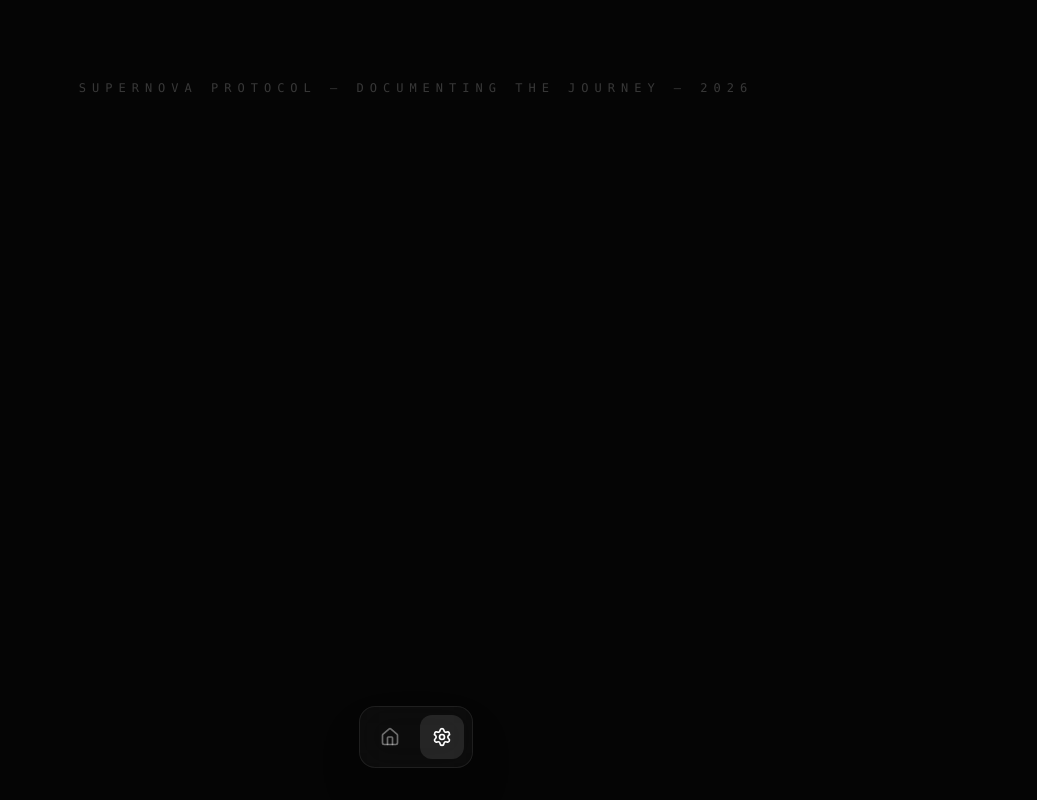
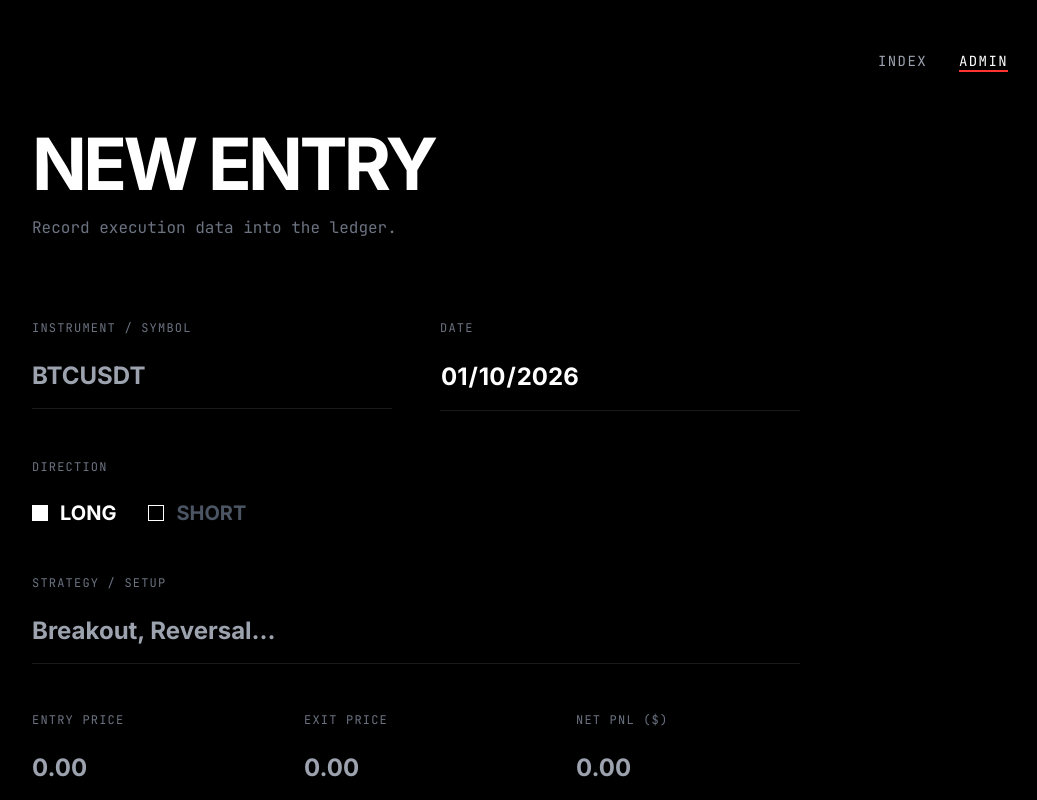
Before and after one commit to AlexiRn3/supernova, a Next.js app: page /dashboard in a window 1280 px wide. Before the commit this address had no page. Shown: the top 800 px of the page, without its empty margins (224-1261 px from the left). Built offline with nearby package versions, Linux system fonts and the light colour scheme.

Commit message:
new style and admin ok

```diff
--- a/app/dashboard/page.tsx
+++ b/app/dashboard/page.tsx
@@ -1,66 +1,116 @@
 'use client';
-import { useEffect, useState } from 'react';
+import { useState } from 'react';
 import { useRouter } from 'next/navigation';
 
 export default function Dashboard() {
-  const [isAuth, setIsAuth] = useState(false);
   const router = useRouter();
-  const [form, setForm] = useState({ symbol: '', direction: 'LONG', pnl: '', setup: 'MSNR' });
-
-  useEffect(() => {
-    const auth = localStorage.getItem('isLoggedIn');
-    if (auth !== 'true') {
-      router.replace('/login');
-    } else {
-      setIsAuth(true);
-    }
-  }, [router]);
-
-  if (!isAuth) return null; // Empêche le flash de contenu avant redirection
+  const [formData, setFormData] = useState({
+    symbol: '',
+    direction: 'LONG',
+    setup: '',
+    entryPrice: '',
+    exitPrice: '',
+    pnl: '',
+    date: new Date().toISOString().split('T')[0]
+  });
 
   const handleSubmit = async (e: React.FormEvent) => {
     e.preventDefault();
     await fetch('/api/trades', {
       method: 'POST',
-      headers: { 'Content-Type': 'application/json' },
-      body: JSON.stringify({ ...form, pnl: Number(form.pnl), status: Number(form.pnl) >= 0 ? 'WIN' : 'LOSS' }),
+      body: JSON.stringify({
+        ...formData,
+        entryPrice: Number(formData.entryPrice),
+        exitPrice: Number(formData.exitPrice),
+        pnl: Number(formData.pnl),
+      }),
     });
-    setForm({ ...form, symbol: '', pnl: '' });
-    alert('Trade ajouté');
+    router.push('/'); // Retour à l'index après ajout
   };
 
+  const handleChange = (e: React.ChangeEvent<HTMLInputElement | HTMLSelectElement>) => {
+    setFormData({ ...formData, [e.target.name]: e.target.value });
+  };
+
+  const inputStyle = "w-full bg-transparent border-b border-neutral focus:border-white text-white text-xl md:text-2xl font-bold py-4 focus:outline-none transition-colors rounded-none";
+  const labelStyle = "text-xs font-mono uppercase tracking-widest text-gray-500 mb-2 block";
+
   return (
-    <div className="pl-20 p-12">
-      <h1 className="text-4xl font-bold mb-12 uppercase">Terminal_Input</h1>
-      <form onSubmit={handleSubmit} className="max-w-md flex flex-col gap-8">
-        <div className="flex flex-col gap-2">
-          <label className="font-mono text-[10px] text-white/40 uppercase">Instrument</label>
+    <main className="min-h-screen pt-32 pb-20 px-6 md:px-12 bg-background">
+      <div className="max-w-3xl mx-auto">
+        <header className="mb-20">
+            <h1 className="text-6xl md:text-7xl font-bold tracking-tighter mb-4">NEW ENTRY</h1>
+            <p className="font-mono text-gray-500">Record execution data into the ledger.</p>
+        </header>
+
+        <form onSubmit={handleSubmit} className="space-y-12">
+
+          <div className="grid grid-cols-1 md:grid-cols-2 gap-12">
+            <div>
+              <label className={labelStyle}>Instrument / Symbol</label>
+              <input name="symbol" placeholder="BTCUSDT" onChange={handleChange} className={inputStyle} required />
+            </div>
+
+            <div>
+              <label className={labelStyle}>Date</label>
+              <input name="date" type="date" value={formData.date} onChange={handleChange} className={inputStyle} required />
+            </div>
+          </div>
+
+          <div>
+             <label className={labelStyle}>Direction</label>
+             <div className="flex gap-8 pt-4">
+                {['LONG', 'SHORT'].map((dir) => (
+                  <label key={dir} className="flex items-center gap-3 cursor-pointer group">
                     <input
-            className="bg-transparent border-b border-border py-4 outline-none focus:border-white"
-            value={form.symbol} onChange={e => setForm({...form, symbol: e.target.value})}
+                      type="radio"
+                      name="direction"
+                      value={dir}
+                      checked={formData.direction === dir}
+                      onChange={handleChange}
+                      className="hidden"
                     />
+                    <span className={`w-4 h-4 border border-white flex items-center justify-center transition-colors ${formData.direction === dir ? 'bg-white' : ''}`}>
+                    </span>
+                    <span className={`text-xl font-bold transition-colors ${formData.direction === dir ? 'text-white' : 'text-gray-600 group-hover:text-gray-400'}`}>
+                      {dir}
+                    </span>
+                  </label>
+                ))}
              </div>
-        <div className="flex flex-col gap-2">
-          <label className="font-mono text-[10px] text-white/40 uppercase">Side</label>
-          <select
-            className="bg-transparent border-b border-border py-4 outline-none appearance-none"
-            value={form.direction} onChange={e => setForm({...form, direction: e.target.value})}
+          </div>
+
+          <div>
+            <label className={labelStyle}>Strategy / Setup</label>
+            <input name="setup" placeholder="Breakout, Reversal..." onChange={handleChange} className={inputStyle} required />
+          </div>
+
+          <div className="grid grid-cols-1 md:grid-cols-3 gap-12">
+            <div>
+              <label className={labelStyle}>Entry Price</label>
+              <input name="entryPrice" type="number" step="any" placeholder="0.00" onChange={handleChange} className={inputStyle} required />
+            </div>
+            <div>
+              <label className={labelStyle}>Exit Price</label>
+              <input name="exitPrice" type="number" step="any" placeholder="0.00" onChange={handleChange} className={inputStyle} required />
+            </div>
+            <div>
+              <label className={labelStyle}>Net PnL ($)</label>
+              <input name="pnl" type="number" step="any" placeholder="0.00" onChange={handleChange} className={inputStyle} required />
+            </div>
+          </div>
+
+          <div className="pt-12">
+            <button
+              type="submit"
+              className="w-full md:w-auto px-12 py-6 bg-white text-black font-bold text-xl uppercase tracking-tighter hover:bg-accent hover:text-white transition-colors"
             >
-            <option value="LONG">LONG</option>
-            <option value="SHORT">SHORT</option>
-          </select>
+              Commit Data
+            </button>
           </div>
-        <div className="flex flex-col gap-2">
-          <label className="font-mono text-[10px] text-white/40 uppercase">Result (PnL)</label>
-          <input
-            type="number" className="bg-transparent border-b border-border py-4 outline-none"
-            value={form.pnl} onChange={e => setForm({...form, pnl: e.target.value})}
-          />
-        </div>
-        <button type="submit" className="border border-white p-6 font-mono text-xs uppercase hover:bg-white hover:text-black transition-all">
-          Execute_Commit
-        </button>
+
         </form>
       </div>
+    </main>
   );
 }
--- a/app/globals.css
+++ b/app/globals.css
@@ -3,34 +3,19 @@
 @tailwind utilities;
 
 body {
-  background-color: #050505;
-  color: #ffffff;
-  overflow-x: hidden;
+  @apply bg-background text-foreground antialiased;
+  /* Grille millimétrée subtile en fond pour guider l'œil */
+  background-size: 40px 40px;
+  background-image: linear-gradient(to right, #111 1px, transparent 1px),
+    linear-gradient(to bottom, #111 1px, transparent 1px);
 }
 
-/* Effet Aurora en arrière-plan */
-.aurora-bg {
-  position: fixed;
-  top: 0;
-  left: 0;
-  width: 100%;
-  height: 100%;
-  z-index: -1;
-  filter: blur(100px);
-  opacity: 0.4;
+/* Utilitaires pour le style Suisse */
+.border-swiss {
+  @apply border-t border-white;
 }
 
-.blob {
-  position: absolute;
-  width: 500px;
-  height: 500px;
-  border-radius: 50%;
+.text-outline {
+  -webkit-text-stroke: 1px rgba(255, 255, 255, 0.3);
+  color: transparent;
 }
-
-/* Verre dépoli */
-.glass {
-  background: rgba(255, 255, 255, 0.03);
-  backdrop-filter: blur(16px);
-  -webkit-backdrop-filter: blur(16px);
-  border: 1px solid rgba(255, 255, 255, 0.08);
-}
--- a/app/login/page.tsx
+++ b/app/login/page.tsx
@@ -1,52 +1,69 @@
 'use client';
 import { useState } from 'react';
+import { useRouter } from 'next/navigation';
 import { motion } from 'framer-motion';
 
 export default function LoginPage() {
   const [password, setPassword] = useState('');
-  const [isLoading, setIsLoading] = useState(false);
+  const [error, setError] = useState(false);
+  const router = useRouter();
 
-  const handleLogin = (e: React.FormEvent) => {
+  const handleSubmit = async (e: React.FormEvent) => {
     e.preventDefault();
-    setIsLoading(true);
+    const res = await fetch('/api/login', {
+      method: 'POST',
+      body: JSON.stringify({ password }),
+    });
 
-    // On simule un petit délai pour la fluidité
-    setTimeout(() => {
-      if (password === 'lucid2026') {
-        localStorage.setItem('isLoggedIn', 'true');
-        window.location.href = '/dashboard';
+    if (res.ok) {
+      router.push('/dashboard');
     } else {
-        setIsLoading(false);
-        alert('Accès refusé');
+      setError(true);
+      setPassword('');
     }
-    }, 800);
   };
 
   return (
-    <div className="min-h-screen flex items-center justify-center p-6 bg-background">
-      <motion.div
-        initial={{ opacity: 0, scale: 0.9 }} animate={{ opacity: 1, scale: 1 }}
-        className="glass p-10 rounded-[40px] w-full max-w-md shadow-2xl"
-      >
-        <h2 className="text-3xl font-bold text-center mb-8">Authentification</h2>
-        <form onSubmit={handleLogin} className="space-y-6">
+    <main className="min-h-screen flex flex-col justify-center px-6 md:px-12 bg-background">
+      <form onSubmit={handleSubmit} className="max-w-4xl w-full mx-auto">
+        <label htmlFor="pwd" className="block text-sm font-mono uppercase tracking-widest text-gray-500 mb-8">
+          Identify Yourself
+        </label>
+
+        <div className="relative group">
           <input
+            id="pwd"
             type="password"
-            placeholder="Clé d'accès"
-            className="w-full bg-white/5 border border-white/10 p-5 rounded-2xl outline-none focus:border-primary transition-all text-center text-xl"
             value={password}
-            onChange={(e) => setPassword(e.target.value)}
+            onChange={(e) => { setError(false); setPassword(e.target.value); }}
+            placeholder="ACCESS KEY"
+            className="w-full bg-transparent text-5xl md:text-8xl font-bold tracking-tighter text-white placeholder:text-neutral focus:outline-none border-b border-neutral focus:border-white transition-colors py-4 uppercase"
             autoFocus
           />
+          <motion.div
+            initial={false}
+            animate={{ width: error ? '100%' : '0%' }}
+            className="absolute bottom-0 left-0 h-[1px] bg-accent"
+          />
+        </div>
+
+        {error && (
+          <motion.p
+            initial={{ opacity: 0, y: 10 }}
+            animate={{ opacity: 1, y: 0 }}
+            className="mt-4 text-accent font-mono text-sm uppercase tracking-widest"
+          >
+            Access Denied // Invalid Key
+          </motion.p>
+        )}
+
         <button
           type="submit"
-            disabled={isLoading}
-            className="w-full bg-white text-black p-5 rounded-2xl font-bold hover:scale-[1.02] active:scale-[0.98] transition-all disabled:opacity-50"
+          className="mt-12 text-sm font-mono uppercase tracking-widest text-gray-500 hover:text-white transition-colors flex items-center gap-2"
         >
-            {isLoading ? "Vérification..." : "Entrer dans le système"}
+          [ Enter Protocol ]
         </button>
       </form>
-      </motion.div>
-    </div>
+    </main>
   );
 }
--- a/components/NavBar.tsx
+++ b/components/NavBar.tsx
@@ -1,38 +1,34 @@
 'use client';
 import Link from 'next/link';
 import { usePathname } from 'next/navigation';
-import { motion } from 'framer-motion';
-import { Home, PieChart, Lock, Settings } from 'lucide-react';
 
 export default function NavBar() {
   const pathname = usePathname();
 
   const links = [
-    { name: 'Index', href: '/', icon: <Home size={20} /> },
-    { name: 'Admin', href: '/dashboard', icon: <Settings size={20} /> },
+    { name: 'Index', href: '/' },
+    { name: 'Admin', href: '/dashboard' },
   ];
 
   return (
-    <nav className="fixed bottom-8 left-1/2 -translate-x-1/2 z-50">
-      <div className="glass flex items-center gap-2 p-2 rounded-2xl shadow-2xl">
+    <nav className="fixed top-0 right-0 z-50 p-6 md:p-12 mix-blend-difference">
+      <ul className="flex gap-8">
         {links.map((link) => {
           const isActive = pathname === link.href;
           return (
-            <Link key={link.href} href={link.href} className="relative p-3">
-              <span className={`relative z-10 transition-colors duration-300 ${isActive ? 'text-white' : 'text-white/40 hover:text-white'}`}>
-                {link.icon}
-              </span>
-              {isActive && (
-                <motion.div
-                  layoutId="activeTab"
-                  className="absolute inset-0 bg-white/10 rounded-xl"
-                  transition={{ type: "spring", bounce: 0.2, duration: 0.6 }}
-                />
-              )}
-            </Link>
+            <li key={link.href}>
+              <Link
+                href={link.href}
+                className={`text-sm font-mono uppercase tracking-widest hover:text-accent transition-colors ${
+                  isActive ? 'underline underline-offset-4 decoration-2 decoration-accent' : 'text-gray-400'
+                }`}
+              >
+                {link.name}
+              </Link>
+            </li>
           );
         })}
-      </div>
+      </ul>
     </nav>
   );
 }
--- a/components/TradeList.tsx
+++ b/components/TradeList.tsx
@@ -1,62 +1,63 @@
 'use client';
 import { Trade } from '@/lib/types';
 import { motion } from 'framer-motion';
-import { ArrowUpRight, ArrowDownRight } from 'lucide-react';
 
 export default function TradeList({ trades }: { trades: Trade[] }) {
-  return (
-    <div className="grid grid-cols-1 gap-2">
-      {trades.map((trade, i) => {
-        const isWin = trade.pnl > 0;
-        const accentColor = isWin ? 'text-neonCyan' : 'text-neonMagenta';
+  if (!trades.length) return <div className="py-12 text-gray-500 font-mono">No data registered in the ledger.</div>;
 
   return (
+    <div className="w-full">
+      {/* Table Headers */}
+      <div className="grid grid-cols-2 md:grid-cols-12 gap-4 pb-4 text-xs font-mono uppercase tracking-widest text-gray-500">
+        <div className="md:col-span-2">Date</div>
+        <div className="md:col-span-2">Asset</div>
+        <div className="md:col-span-2">Direction</div>
+        <div className="md:col-span-2">Setup</div>
+        <div className="md:col-span-2 text-right">Entry</div>
+        <div className="md:col-span-2 text-right">Result</div>
+      </div>
+
+      {/* Rows */}
+      <div className="flex flex-col">
+        {trades.map((trade, i) => (
           <motion.div
-          key={trade.id}
+            key={i}
             initial={{ opacity: 0, y: 20 }}
             whileInView={{ opacity: 1, y: 0 }}
             viewport={{ once: true }}
-          transition={{ duration: 0.5, delay: i * 0.05 }}
-          className="group relative glass-panel rounded-lg p-4 hover:bg-white/[0.02] transition-all cursor-crosshair overflow-hidden"
+            transition={{ delay: i * 0.05 }}
+            className="grid grid-cols-2 md:grid-cols-12 gap-4 py-6 border-b border-neutral hover:bg-white/5 transition-colors items-center group"
           >
-           {/* Glow effect on hover */}
-           <div className={`absolute inset-0 opacity-0 group-hover:opacity-10 transition-opacity duration-500 bg-gradient-to-r ${isWin ? 'from-neonCyan/20 to-transparent' : 'from-neonMagenta/20 to-transparent'}`}></div>
+            {/* Date */}
+            <div className="md:col-span-2 font-mono text-gray-500 text-sm">{trade.date}</div>
 
-          <div className="flex flex-col md:flex-row items-start md:items-center justify-between gap-4 relative z-10">
+            {/* Asset */}
+            <div className="md:col-span-2 font-bold text-xl md:text-2xl">{trade.symbol}</div>
 
-            {/* Left: Symbol & Setup */}
-            <div className="flex items-center gap-4">
-                <div className={`p-2 rounded bg-void/50 border border-white/5 ${accentColor}`}>
-                    {trade.direction === 'LONG' ? <ArrowUpRight size={20} /> : <ArrowDownRight size={20} />}
-                </div>
-                <div>
-                    <div className="flex items-baseline gap-2">
-                        <h4 className="font-bold text-xl tracking-tight text-white">{trade.symbol}</h4>
-                        <span className={`text-[0.65rem] font-mono uppercase px-1.5 py-0.5 rounded bg-void border border-white/10 ${accentColor} bg-opacity-20`}>
+            {/* Direction */}
+            <div className="md:col-span-2">
+               <span className={`px-3 py-1 text-xs font-mono border ${
+                  trade.direction === 'LONG' ? 'border-white text-white' : 'border-neutral text-gray-400'
+               }`}>
                   {trade.direction}
                </span>
             </div>
-                     <p className="text-xs text-ashes/60 font-mono mt-1 uppercase tracking-wider">{trade.setup} // {trade.date}</p>
-                </div>
-            </div>
 
-            {/* Right: Data Points & PnL */}
-            <div className="flex items-center gap-8 w-full md:w-auto justify-between md:justify-end font-mono text-sm">
-                 <div className="text-right hidden md:block">
-                  <p className="text-[10px] text-ashes/40 uppercase mb-1">Entry -{'>'} Exit</p>
-                  <p className="text-ashes">{trade.entryPrice} -{'>'} {trade.exitPrice}</p>
-                </div>
-                <div className="text-right">
-                   <p className="text-[10px] text-ashes/40 uppercase mb-1">Net P&L</p>
-                   <p className={`text-2xl font-bold ${accentColor} ${isWin ? 'text-glow-cyan' : 'text-glow-magenta'}`}>
+            {/* Setup */}
+            <div className="md:col-span-2 font-mono text-sm uppercase">{trade.setup}</div>
+
+            {/* Entry */}
+            <div className="md:col-span-2 text-right font-mono text-gray-500">{trade.entryPrice}</div>
+
+            {/* Result */}
+            <div className={`md:col-span-2 text-right font-mono font-bold text-xl ${
+                trade.pnl > 0 ? 'text-white' : 'text-accent'
+            }`}>
               {trade.pnl > 0 ? '+' : ''}{trade.pnl}$
-                  </p>
-                </div>
-            </div>
-
             </div>
           </motion.div>
-      )})}
+        ))}
+      </div>
     </div>
   );
 }
--- a/tailwind.config.ts
+++ b/tailwind.config.ts
@@ -9,25 +9,21 @@ const config: Config = {
   theme: {
     extend: {
       colors: {
-        background: "#050505",
-        surface: "rgba(255, 255, 255, 0.03)",
-        primary: "#6366f1", // Indigo
-        secondary: "#a855f7", // Purple
-        accent: "#ec4899", // Pink
+        background: "#000000", // Noir pur
+        foreground: "#ffffff", // Blanc pur
+        neutral: "#1a1a1a",    // Gris très sombre pour les éléments secondaires
+        accent: "#ff3333",     // Rouge Suisse International
       },
-      animation: {
-        'gradient-x': 'gradient-x 15s ease infinite',
-        'float': 'float 6s ease-in-out infinite',
+      fontFamily: {
+        sans: ['var(--font-inter)', 'Helvetica', 'Arial', 'sans-serif'], // Le style Suisse repose sur du sans-serif propre
+        mono: ['var(--font-jetbrains)', 'monospace'],
       },
-      keyframes: {
-        'gradient-x': {
-          '0%, 100%': { 'background-size': '200% 200%', 'background-position': 'left center' },
-          '50%': { 'background-size': '200% 200%', 'background-position': 'right center' },
-        },
-        'float': {
-          '0%, 100%': { transform: 'translateY(0px)' },
-          '50%': { transform: 'translateY(-20px)' },
-        }
+      fontSize: {
+        'display': ['8rem', { lineHeight: '0.9', letterSpacing: '-0.04em' }], // Pour les titres géants
+        'huge': ['4rem', { lineHeight: '1', letterSpacing: '-0.02em' }],
+      },
+      backgroundImage: {
+        'grid-pattern': "linear-gradient(to right, #1a1a1a 1px, transparent 1px), linear-gradient(to bottom, #1a1a1a 1px, transparent 1px)",
       }
     },
   },
```
Also changed, not shown: app/api/login/route.ts (added, +25 -0 lines), app/page.tsx (+69 -51 lines), components/StatsCard.tsx (+26 -16 lines), middleware.ts (+14 -24 lines). Lines whose indentation alone changed are shown as unchanged.
